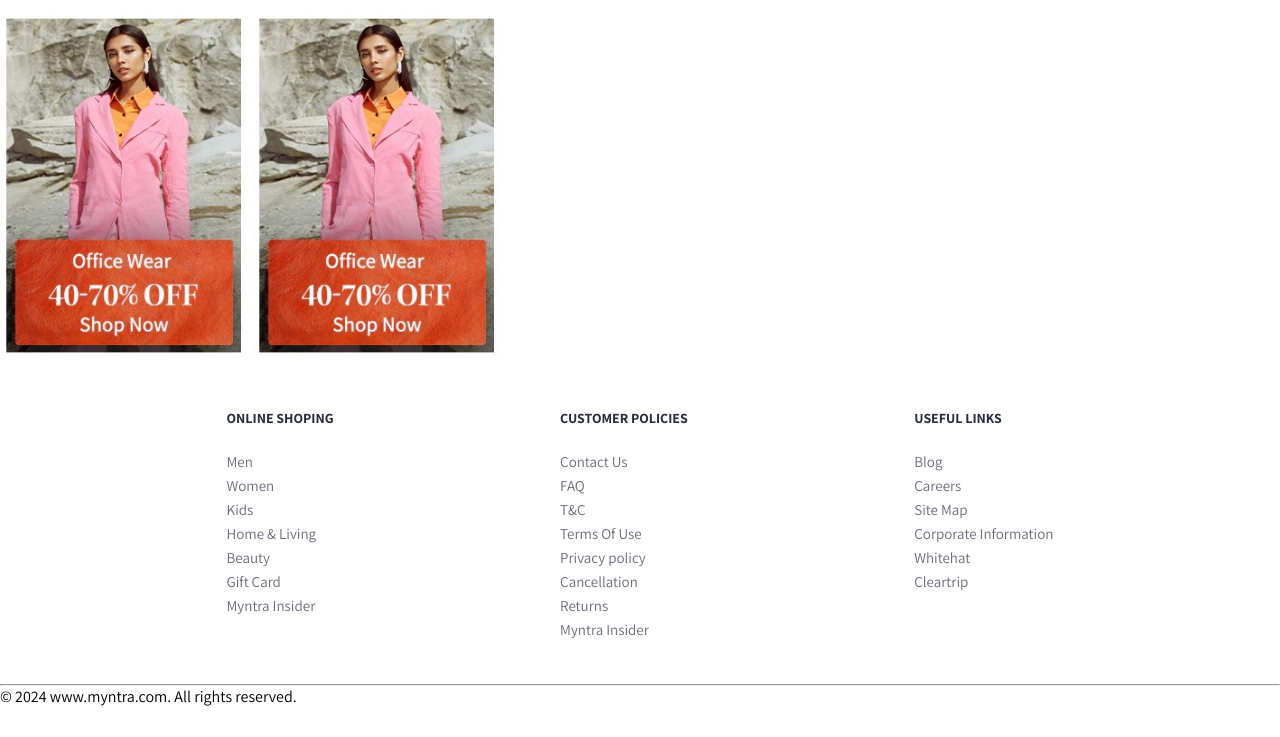
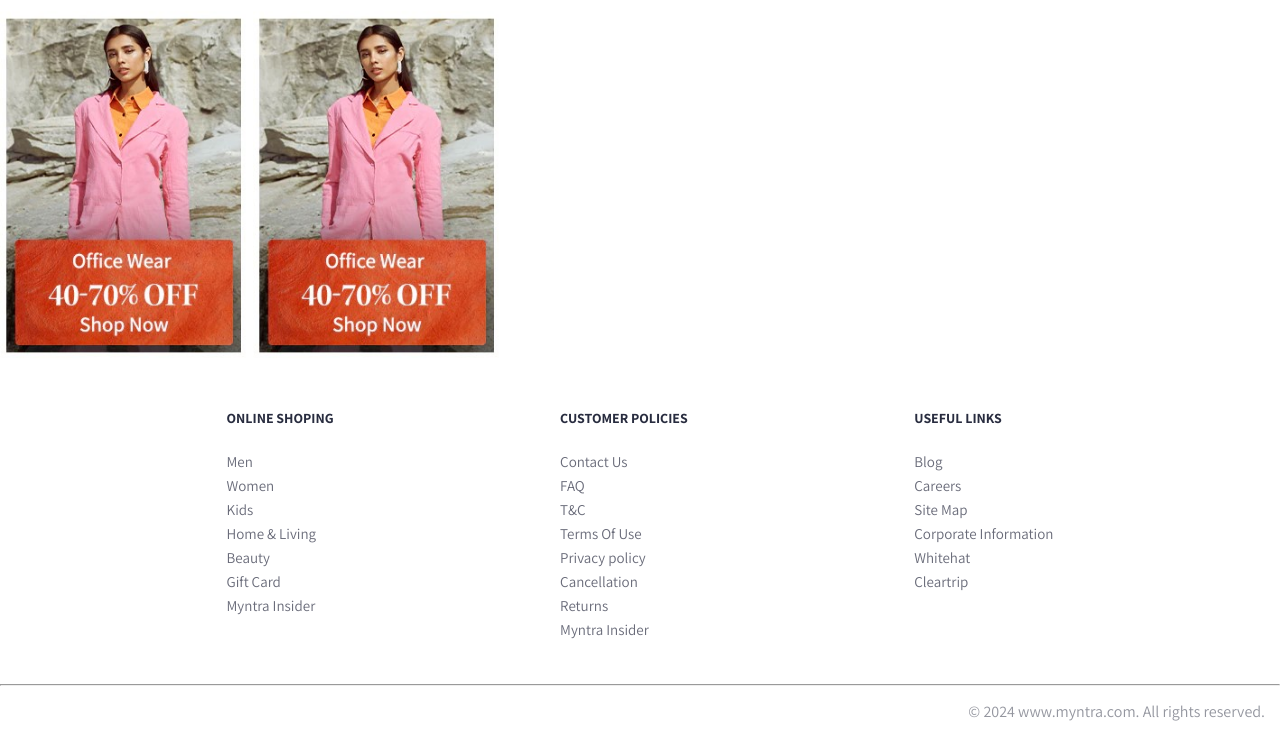
Before and after one commit to n4itr0-07/Myntra-Clone, a plain HTML site: page index.html in a window 1280 px wide. Shown: the part 2451-3188 px from the top of the page. Before the commit the page ends 3158 px from the top, so only its background shows below. Drawn offline with nearby package versions, Linux system fonts and the light colour scheme.

Commit message:
Updated Html And Css Files

```diff
--- a/style.css
+++ b/style.css
@@ -167,7 +167,7 @@ width: 250px;
     padding-bottom: 5px;
 }
 
-.copy-right{
+.copyright{
     text-align: end;
     color: #94969f;
     padding: 15px;
```
